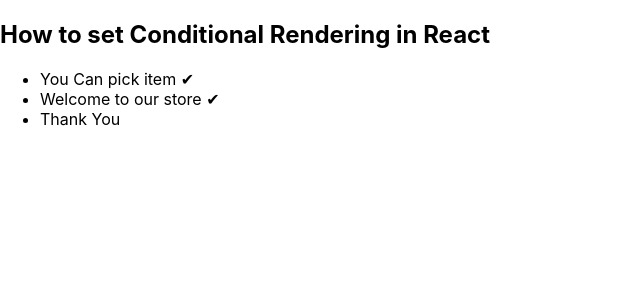
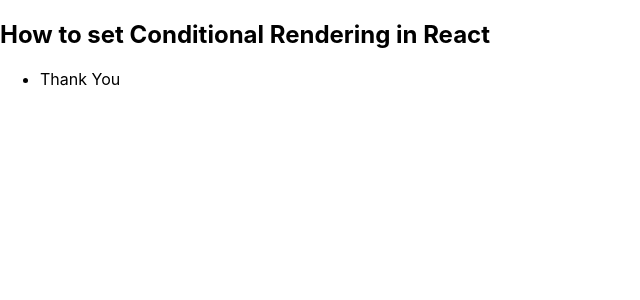
Before and after one commit to AhmedAliEngg/Conditional-Rendering-ReactJs, a React (Create React App) app: page / in a window 1280 px wide. Shown: the top 300 px of the page, without its empty margins (0-640 px from the left). Built offline with nearby package versions, Linux system fonts and the light colour scheme.

Commit message:
conditional with null

```diff
--- a/src/App.js
+++ b/src/App.js
@@ -4,7 +4,7 @@
   //Conditional Statement with null if condition is false then you can show
   if(isPacked)
   {
-    return <li>{name} ✔</li>
+    return null;
   }
   return <li>{name} </li>
 }
```
